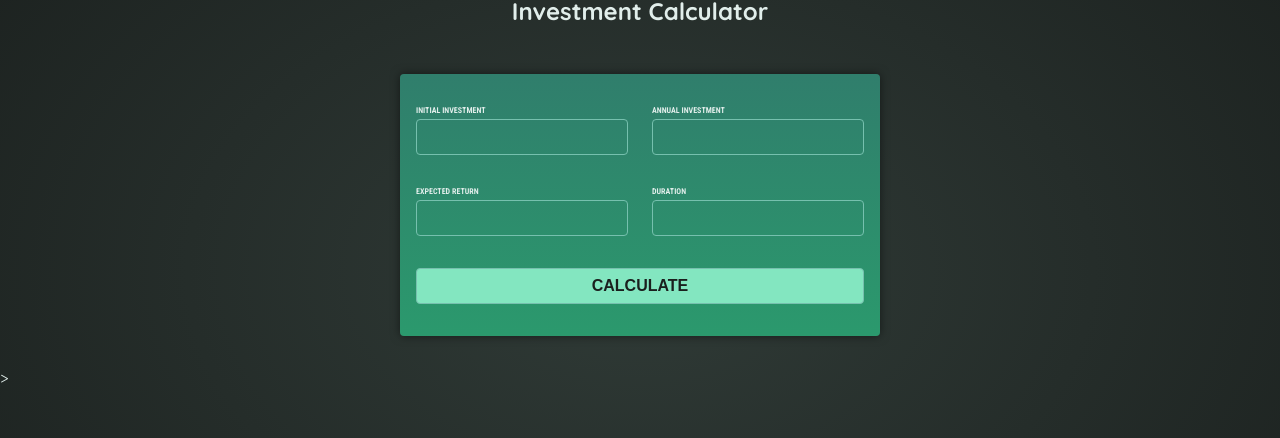
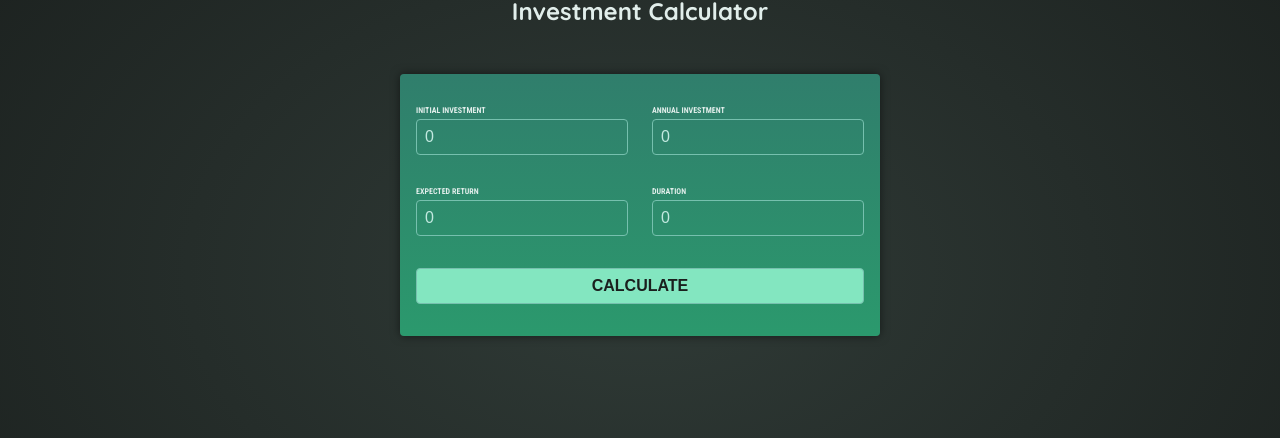
Before and after one commit to danield75/investment-calculator-solution, an Angular app: page / in a window 1280 px wide. Shown: the part 152-590 px from the top of the page. Built offline with nearby package versions, Linux system fonts and the light colour scheme.

Commit message:
cross-component communication with outputs

```diff
--- a/src/app/app.component.html
+++ b/src/app/app.component.html
@@ -1,2 +1,2 @@
 <app-header />
-<app-user-input />
+<app-user-input (calculate)="onCalculateInvestmentResults($event)" />
--- a/src/app/app.component.ts
+++ b/src/app/app.component.ts
@@ -9,13 +9,14 @@ import { UserInputComponent } from './user-input/user-input.component';
   imports: [HeaderComponent, UserInputComponent],
 })
 export class AppComponent {
-  calculateInvestmentResults(data:{
-    initialInvestment: number,
-    duration: number,
-    expectedReturn: number,
-    annualInvestment: number,
+  onCalculateInvestmentResults(data: {
+    initialInvestment: number;
+    duration: number;
+    expectedReturn: number;
+    annualInvestment: number;
   }) {
-    const { initialInvestment, duration, expectedReturn, annualInvestment } = data;
+    const { initialInvestment, duration, expectedReturn, annualInvestment } =
+      data;
     const annualData = [];
     let investmentValue = initialInvestment;
 
@@ -35,6 +36,6 @@ export class AppComponent {
       });
     }
 
-    return annualData;
+    console.log(annualData);
   }
 }
--- a/src/app/user-input/user-input.component.html
+++ b/src/app/user-input/user-input.component.html
@@ -42,4 +42,3 @@
     <button>Calculate</button>
   </p>
 </form>
->
--- a/src/app/user-input/user-input.component.ts
+++ b/src/app/user-input/user-input.component.ts
@@ -1,4 +1,4 @@
-import { Component } from '@angular/core';
+import { Component, EventEmitter, Output } from '@angular/core';
 import { FormsModule } from '@angular/forms';
 
 @Component({
@@ -6,15 +6,26 @@ import { FormsModule } from '@angular/forms';
   standalone: true,
   imports: [FormsModule],
   templateUrl: './user-input.component.html',
-  styleUrl: './user-input.component.css'
+  styleUrl: './user-input.component.css',
 })
 export class UserInputComponent {
-  enteredInitialInvestment?:number;
-  enteredAnnualInvestment?:number;
-  enteredExpectedReturn?:number;
-  enteredDuration?:number;
+  @Output() calculate = new EventEmitter<{
+    initialInvestment: number;
+    duration: number;
+    expectedReturn: number;
+    annualInvestment: number;
+  }>();
+  enteredInitialInvestment = 0;
+  enteredAnnualInvestment = 0;
+  enteredExpectedReturn = 0;
+  enteredDuration = 0;
 
   onSubmit() {
-
+    this.calculate.emit({
+      initialInvestment: this.enteredInitialInvestment,
+      duration: this.enteredDuration,
+      expectedReturn: this.enteredExpectedReturn,
+      annualInvestment: this.enteredAnnualInvestment,
+    });
   }
 }
```
